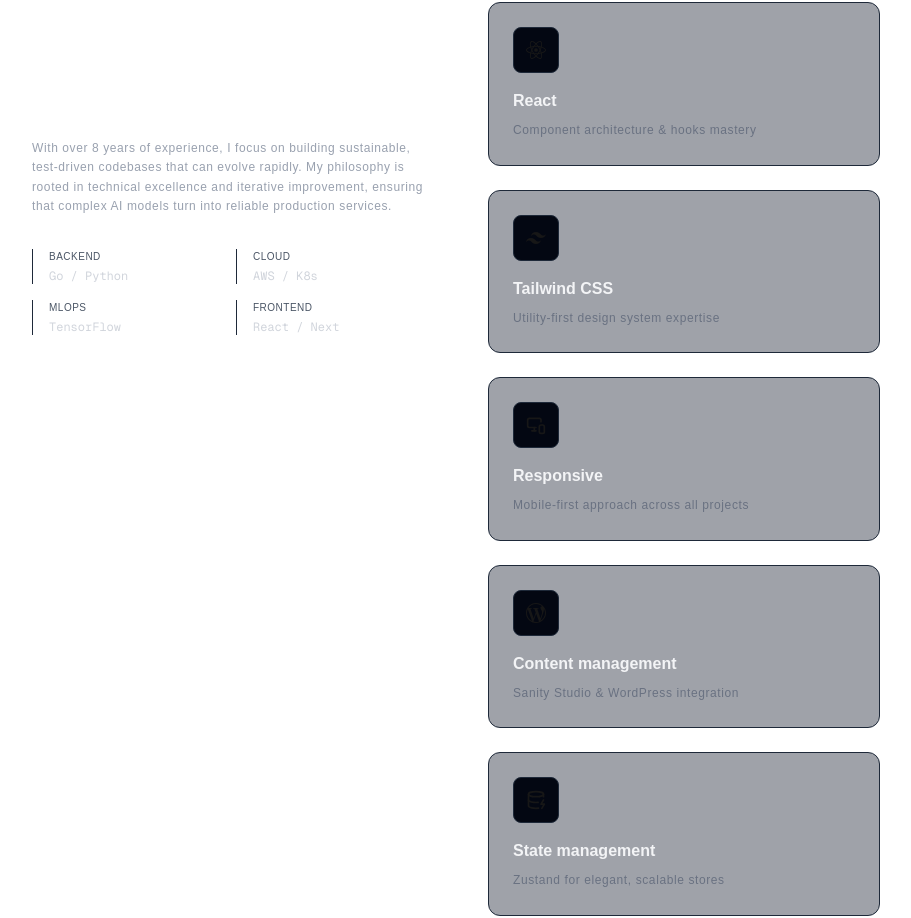
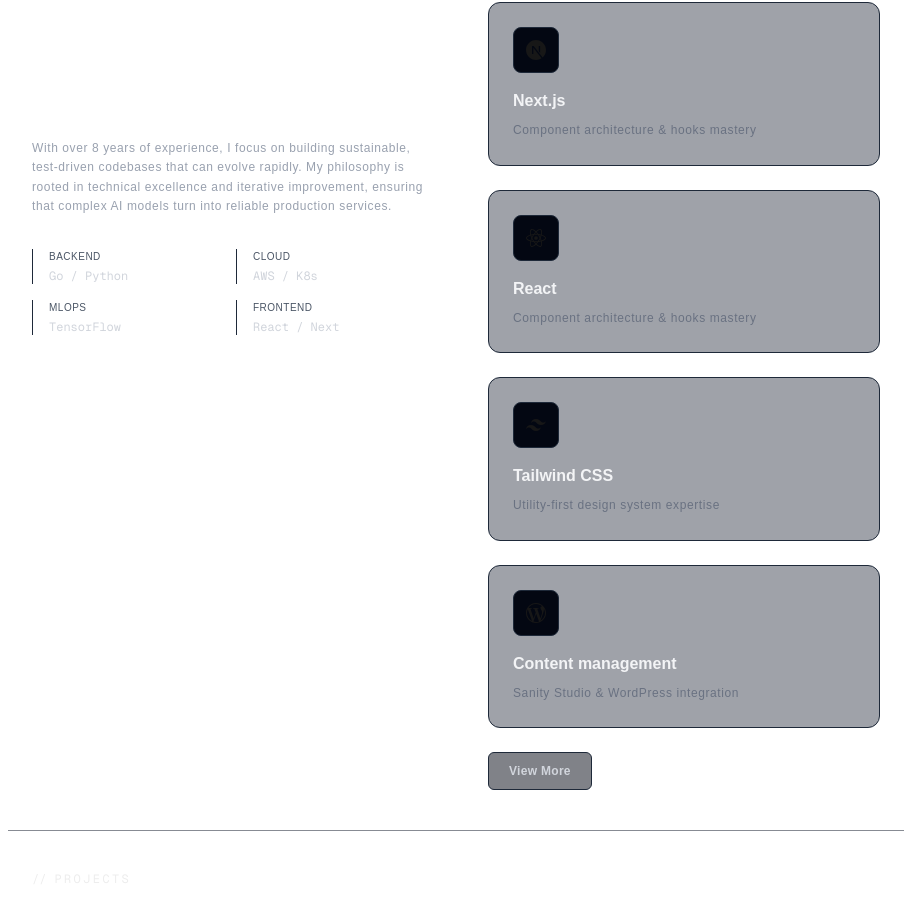
Before and after one commit to knowingEyes/portfolio, a Next.js app: page / in a window 1280 px wide. Shown: the part 1102-2020 px from the top of the page, without its empty margins (184-1095 px from the left). Built offline with nearby package versions, Linux system fonts and the light colour scheme.

Commit message:
feat: implement show more functionality in StackCard

```diff
--- a/components/card/StackCard.jsx
+++ b/components/card/StackCard.jsx
@@ -1,9 +1,17 @@
+"use client";
+import { useState } from "react";
+import Button from "../ui/Button";
+
 const { STACKS_DATA } = require("@/data/stacks");
 const { default: Card } = require("../ui/Card");
 
-const StackCard = () => (
+const StackCard = () => {
+  const [more, setMore] = useState(false);
+  // show only first 4 items if more is false
+  const stacks = more ? STACKS_DATA : STACKS_DATA.slice(0, 4);
+  return (
     <div className="grid gap-6">
-    {STACKS_DATA.map((item, i) => (
+      {stacks.map((item, i) => (
         <Card key={i} className="flex flex-col justify-center min-h-40">
           <div
             className="mb-4 inline-flex p-3 rounded-lg bg-gray-950 border border-gray-800 w-fit group-hover:scale-[1.09]
@@ -11,13 +19,23 @@
           >
             <item.icon className="h-5 w-5 text-primary-400" />
           </div>
-        <h4 className="text-base font-bold text-gray-100 mb-2">{item.title}</h4>
+          <h4 className="text-base font-bold text-gray-100 mb-2">
+            {item.title}
+          </h4>
           <p className="text-xs text-gray-500 leading-relaxed max-w-sm">
             {item.desc}
           </p>
         </Card>
       ))}
+      <Button
+        className="w-max"
+        variant="outline"
+        onClick={() => setMore(!more)}
+      >
+        View More
+      </Button>
     </div>
   );
+};
 
 export default StackCard;
--- a/data/stacks.js
+++ b/data/stacks.js
@@ -1,10 +1,20 @@
 import { PlayCircle } from "lucide-react";
 import { DatabaseZap } from "lucide-react";
 import { MonitorSmartphone } from "lucide-react";
-import { SiTailwindcss, SiReact , SiWordpress} from "react-icons/si";
+import {
+  SiTailwindcss,
+  SiReact,
+  SiWordpress,
+  SiNextdotjs,
+} from "react-icons/si";
 import { FileText } from "lucide-react";
 
 export const STACKS_DATA = [
+  {
+    title: "Next.js",
+    desc: "Component architecture & hooks mastery",
+    icon: SiNextdotjs,
+  },
   {
     title: "React",
     desc: "Component architecture & hooks mastery",
@@ -15,15 +25,15 @@
     desc: "Utility-first design system expertise",
     icon: SiTailwindcss,
   },
+    {
+    title: "Content management",
+    desc: "Sanity Studio & WordPress integration",
+    icon: SiWordpress,
+  },
   {
     title: "Responsive",
     desc: "Mobile-first approach across all projects",
     icon: MonitorSmartphone,
-  },
-  {
-    title: "Content management",
-    desc: "Sanity Studio & WordPress integration",
-    icon: SiWordpress,
   },
   {
     title: "State management",
--- a/sections/Expertise.jsx
+++ b/sections/Expertise.jsx
@@ -3,19 +3,15 @@
 import SectionSubtitle from "@/components/ui/SectionSubtitle";
 import StackCard from "@/components/card/StackCard";
 
-
 const Expertise = () => {
   return (
     <section className=" border-b border-gray-900/50 relative">
-      <div className="">
       <SectionLabel>Expertise</SectionLabel>
 
       <div className="grid lg:grid-cols-2 gap-16 ">
         <div>
           <SectionTitle>
-              Engineering at the intersection of
-              <span className="text-primary-500">AI</span> and
-              <span className="text-primary-500">Infrastructure</span>.
+            Engineering at the intersection of Infrastructure.
           </SectionTitle>
           <SectionSubtitle>
             With over 8 years of experience, I focus on building sustainable,
@@ -45,7 +41,6 @@
 
         <StackCard />
       </div>
-      </div>
     </section>
   );
 };
```
Lines whose indentation alone changed are shown as unchanged.
